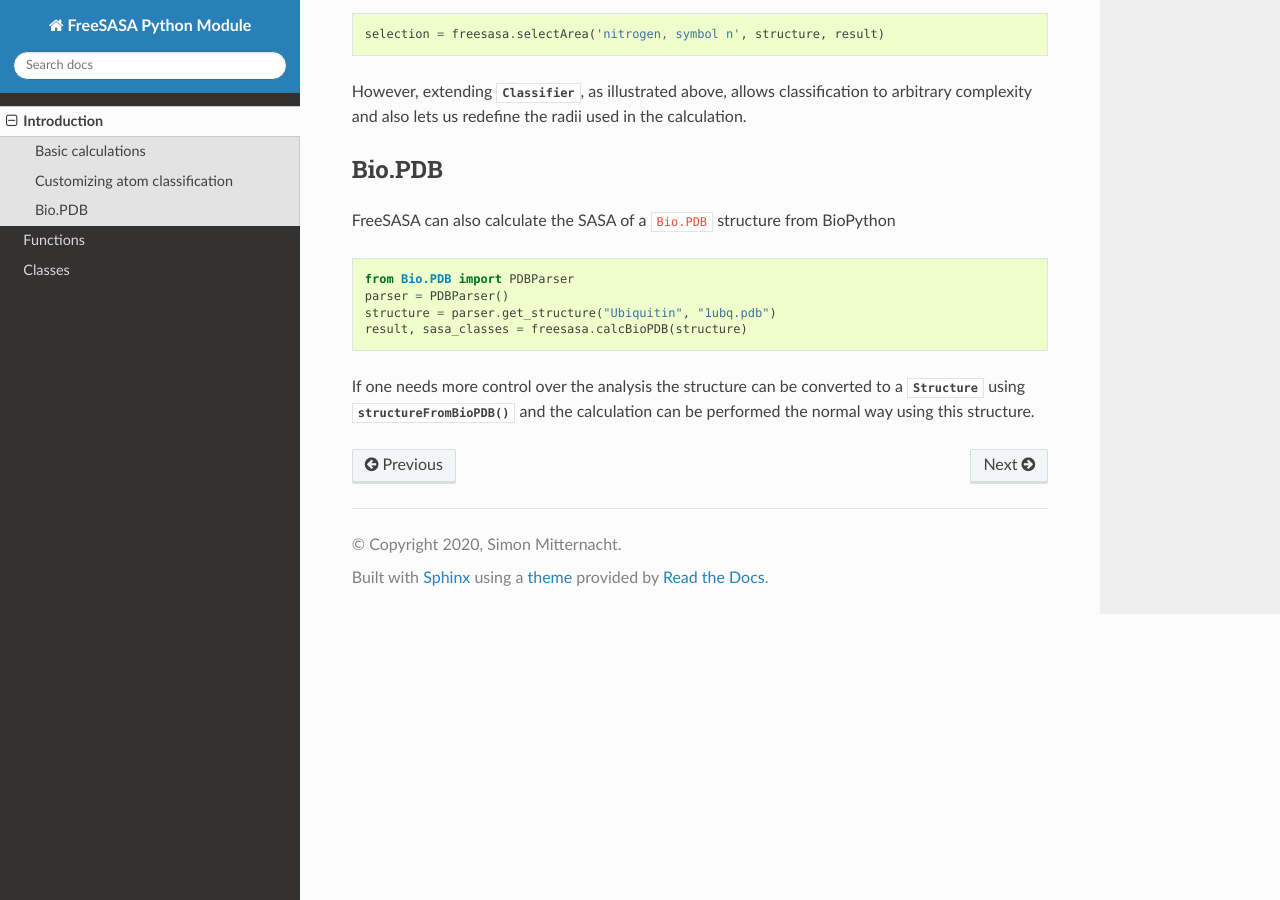
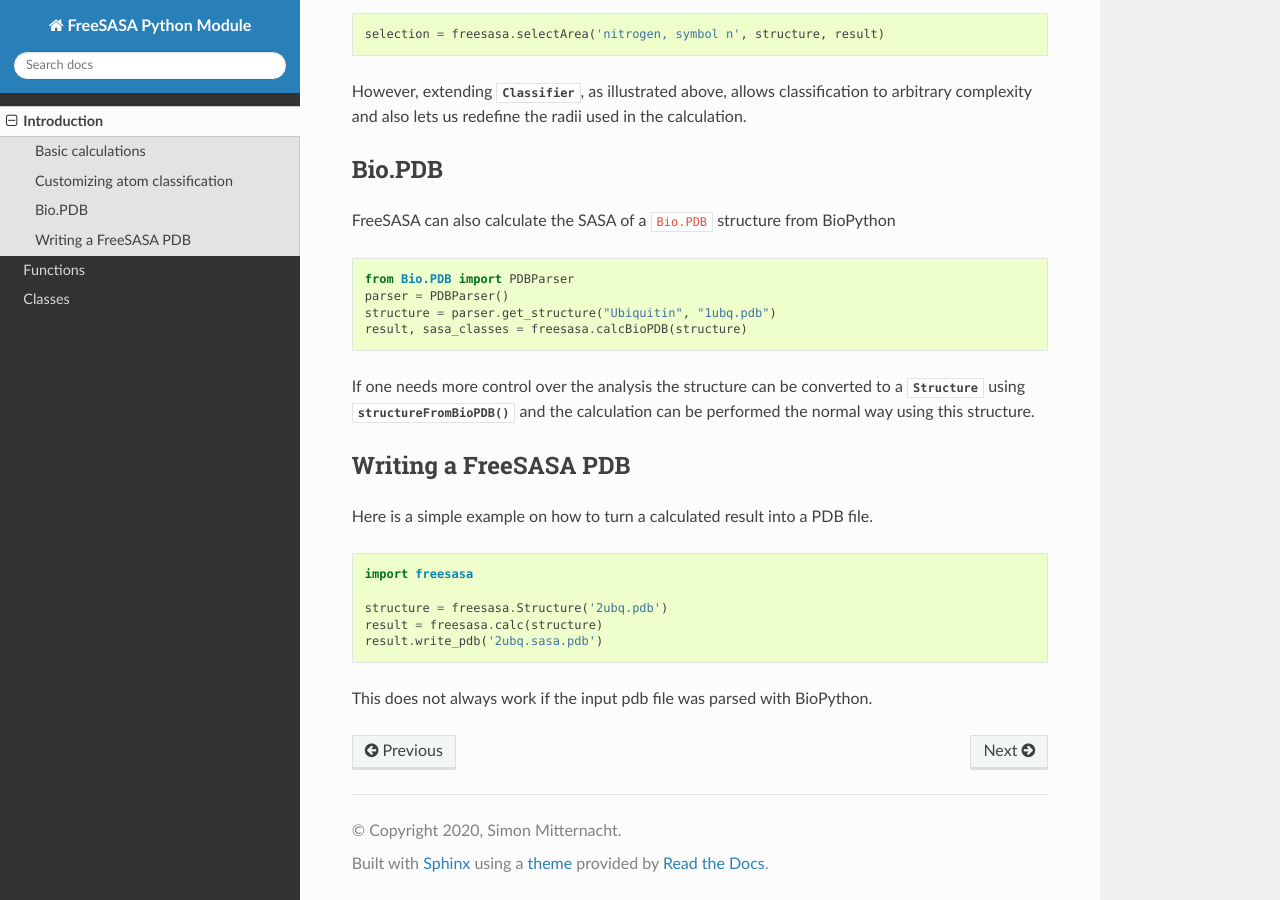
Before and after one commit to freesasa/freesasa-python, a Sphinx documentation site: the page built from docs/source/intro.rst, in a window 1280 px wide and 900 px high, scrolled down 2315 px. Built offline with Sphinx 7.4.7 and the Read the Docs theme 2.0.0, drawn with Linux system fonts in a browser that asks for light colours.

Commit message:
Updated docs with a write_pdb example.

```diff
--- a/docs/source/intro.rst
+++ b/docs/source/intro.rst
@@ -149,3 +149,19 @@
 converted to a :py:class:`.Structure` using :py:func:`.structureFromBioPDB()`
 and the calculation can be performed the normal way using this
 structure.
+
+Writing a FreeSASA PDB
+-------
+
+Here is a simple example on how to turn a calculated result into a PDB file.
+
+
+.. code:: python
+
+    import freesasa
+
+    structure = freesasa.Structure('2ubq.pdb')
+    result = freesasa.calc(structure)
+    result.write_pdb('2ubq.sasa.pdb')
+
+This does not always work if the input pdb file was parsed with BioPython.
```
